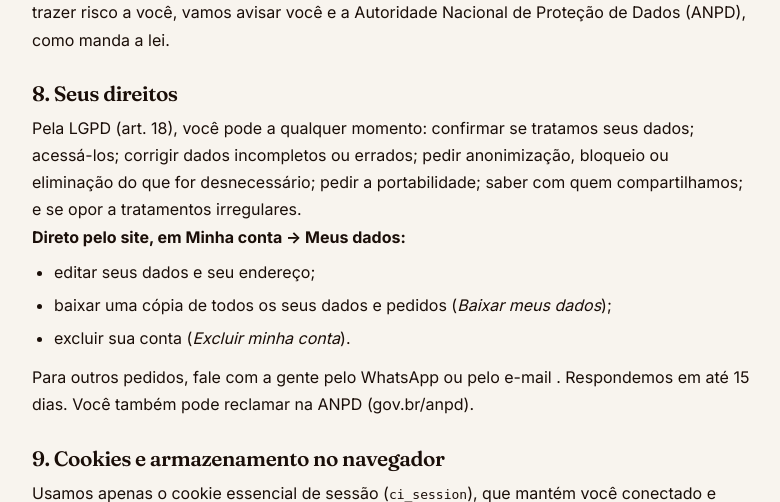
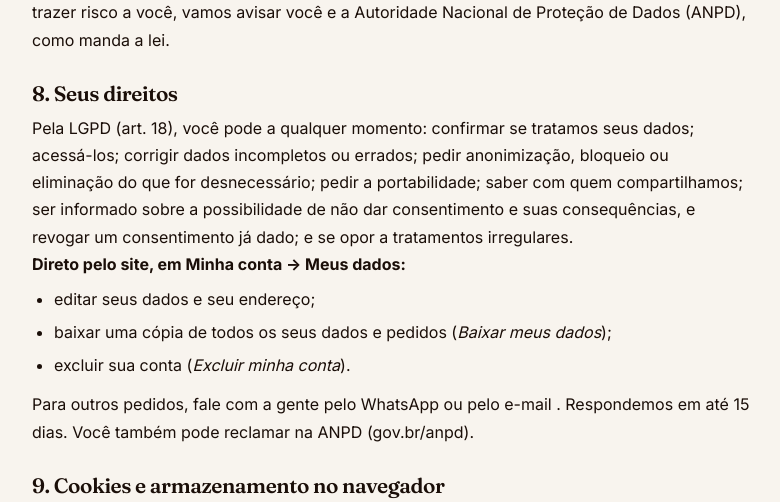
Before and after one commit to ig0moon/Dona-Benta, a CodeIgniter 4 app: the page made by app/Views/paginas/privacidade.php in a window 1280 px wide. Shown: the part 2430-2932 px from the top of the page, without its empty margins (248-1028 px from the left). Run offline with PHP 8.4 and a stand-in for CodeIgniter, Linux system fonts and the light colour scheme; the template is opened without the code that fills it, so the values that code supplies are empty; some libraries are stand-ins or nearby versions.

Commit message:
att privacidade

```diff
--- a/app/Views/paginas/privacidade.php
+++ b/app/Views/paginas/privacidade.php
@@ -67,7 +67,7 @@
       <p>Conexão criptografada (HTTPS), senhas guardadas com criptografia de mão única, banco de dados com conexão criptografada, acesso aos pedidos restrito ao próprio cliente e à equipe da loja, e limite de tentativas de login. Se acontecer um incidente de segurança que possa trazer risco a você, vamos avisar você e a Autoridade Nacional de Proteção de Dados (ANPD), como manda a lei.</p>
 
       <h2>8. Seus direitos</h2>
-      <p>Pela LGPD (art. 18), você pode a qualquer momento: confirmar se tratamos seus dados; acessá-los; corrigir dados incompletos ou errados; pedir anonimização, bloqueio ou eliminação do que for desnecessário; pedir a portabilidade; saber com quem compartilhamos; e se opor a tratamentos irregulares.</p>
+      <p>Pela LGPD (art. 18), você pode a qualquer momento: confirmar se tratamos seus dados; acessá-los; corrigir dados incompletos ou errados; pedir anonimização, bloqueio ou eliminação do que for desnecessário; pedir a portabilidade; saber com quem compartilhamos; ser informado sobre a possibilidade de não dar consentimento e suas consequências, e revogar um consentimento já dado; e se opor a tratamentos irregulares.</p>
       <p><strong>Direto pelo site, em <a href="conta">Minha conta → Meus dados</a>:</strong></p>
       <ul>
         <li>editar seus dados e seu endereço;</li>
```
